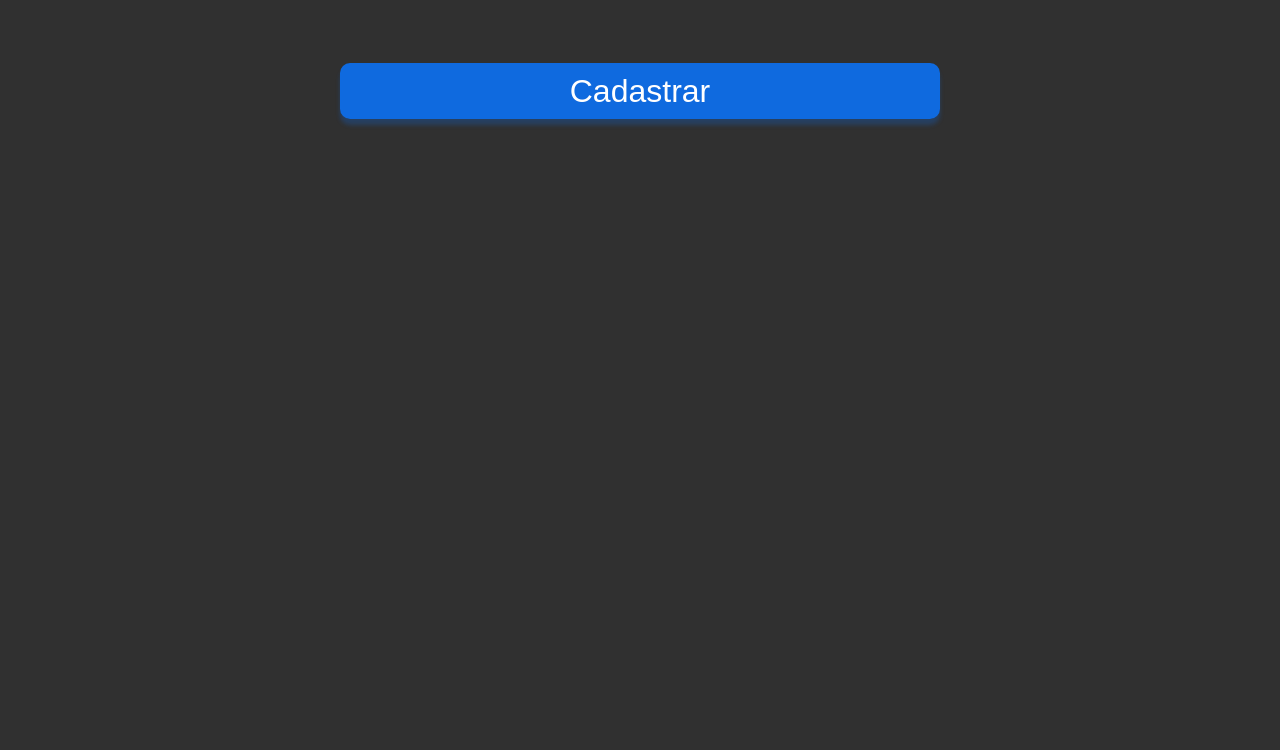
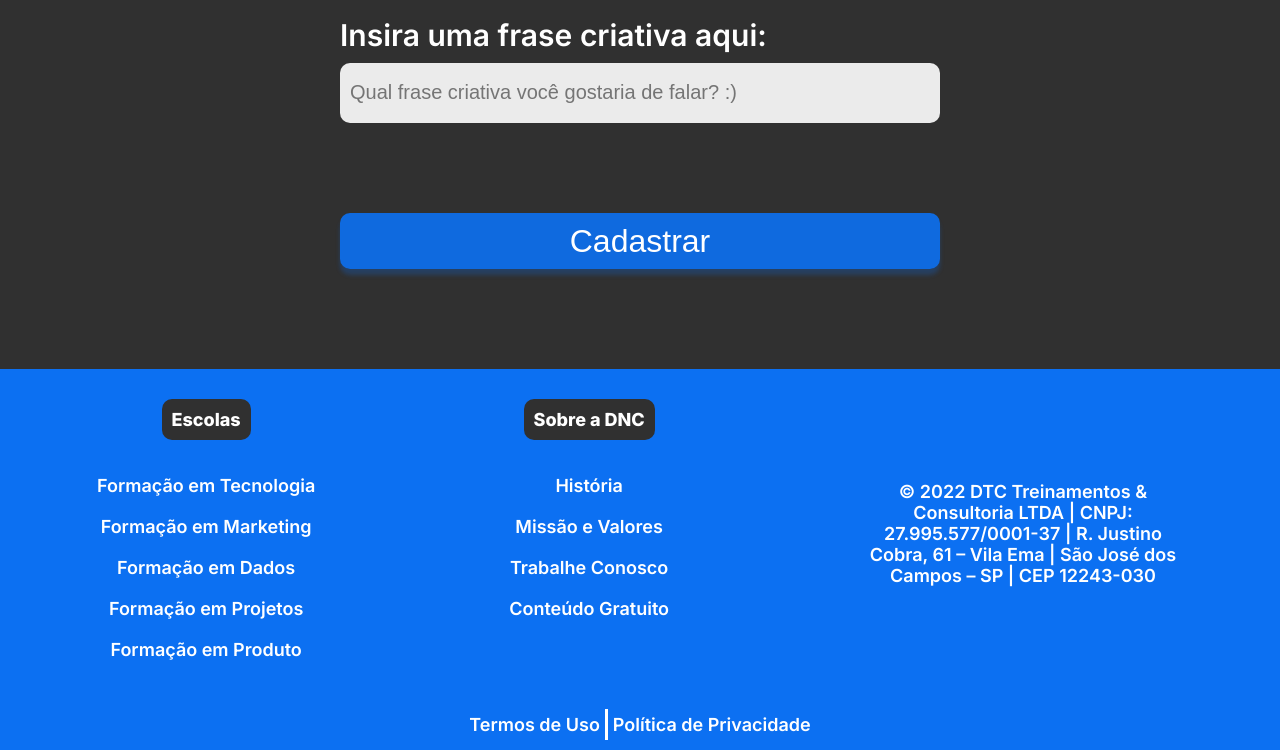
Before and after one commit to PablohMiranda/Bootcamp-dnc, a plain HTML site: page index.html in a window 1280 px wide. Shown: the part 1468-2218 px from the top of the page. Before the commit the page ends 1687 px from the top, so only its background shows below. Drawn offline with Linux system fonts and the light colour scheme.

Commit message:
Adicionando media query para mobile

```diff
--- a/index.html
+++ b/index.html
@@ -72,5 +72,58 @@
 
         </form>
     </section>
+
+    <footer>
+        <div class="linha1">
+            <nav>
+                <h5>Escolas</h5>
+                <ul>
+                    <li>
+                        <a href="">Formação em Tecnologia</a>
+                    </li>
+                    <li>
+                        <a href="">Formação em Marketing</a>
+                    </li>
+                    <li>
+                        <a href="">Formação em Dados</a>
+                    </li>
+                    <li>
+                        <a href="">Formação em Projetos</a>
+                    </li>
+                    <li>
+                        <a href="">Formação em Produto</a>
+                    </li>
+                </ul>
+
+            </nav>
+            <nav>
+                <h5>Sobre a DNC</h5>
+                <ul>
+                    <li>
+                        <a href="">História</a>
+                    </li>
+                    <li>
+                        <a href="">Missão e Valores</a>
+                    </li>
+                    <li>
+                        <a href="">Trabalhe Conosco</a>
+                    </li>
+                    <li>
+                        <a href="">Conteúdo Gratuito</a>
+                    </li>
+                </ul>
+
+            </nav>
+            <div class="endereco">
+                © 2022 DTC Treinamentos & Consultoria LTDA | CNPJ: 27.995.577/0001-37 | R. Justino Cobra, 61 – Vila Ema | São José dos Campos – SP | CEP 12243-030
+            </div>
+        </div>
+        <div class="linha2">
+            <a href="">Termos de Uso</a>
+            <a href="">Política de Privacidade</a>
+        </div>
+
+    </footer>
+
 </body>
 </html>
--- a/style.css
+++ b/style.css
@@ -14,8 +14,8 @@
             margin:0px;
             padding: 0px;
 
-            background: linear-gradient(180deg, rgba(12, 112, 242, 0.5) 19.91%, rgba(12, 112, 242, 0) 24.84%), #303030;
-            background-repeat: no-repeat;
+            background: linear-gradient(180deg, rgba(12, 112, 242, 0.5) 29.92%, rgba(12, 112, 242, 0) 35.84%), #303030;
+            background-repeat: no-repeat;8
 
         }
 
@@ -108,6 +108,7 @@
             font-size: 30px;
             font-weight: 600;
             width: 600px;
+            margin-top: 150px;
         }
 
         .form-group{
@@ -158,3 +159,142 @@
             box-shadow: 0px 6px 4px rgba(12, 112, 242, 0.25);
             cursor: pointer;
         }
+
+        /* Footer */
+
+        footer{
+            width: 100%;
+            background-color: var(--azul-dnc);
+        }
+
+        footer .linha1{
+            display: flex;
+            justify-content: space-around;
+            align-items: center;
+        }
+
+        footer ul{
+            list-style: none;
+            margin: 0px;
+            padding: 0px;
+        }
+
+        footer nav{
+            display: flex;
+            flex-direction: column;
+            align-items: center;
+            height: 330px;
+        }
+
+        footer h5{
+            text-align: center;
+            color: white;
+            font-family: var(--fonte-padrao);
+            font-weight: 800;
+            font-size: 18px;
+            background-color: var(--preto-dnc);
+            border-radius: 10px;
+            padding: 10px 10px 10px 10px;
+            margin-bottom: 15px;
+        }
+
+        footer ul li{
+            text-align: center;
+            color: white;
+            font-family: var(--fonte-padrao);
+            font-weight: 600;
+            font-size: 18px;
+            margin: 20px 0px 20px 0px;
+        }
+
+        footer ul li a:hover{
+            color: var(--cinza-hover);
+        }
+
+        footer ul a{
+            color: white;
+            text-decoration: none;
+        }
+
+        footer .endereco{
+            font-family: var(--fonte-padrao);
+            font-weight: 600;
+            font-size: 18px;
+            color: white;
+            text-align: center;
+            width: 25%;
+        }
+
+        footer .linha2{
+            display: flex;
+            justify-content: center;
+            margin:0px;
+            padding: 10px;
+        }
+
+        footer .linha2 a{
+            font-family: var(--fonte-padrao);
+            font-size: 18px;
+            font-weight: 600;
+            color: white;
+            text-decoration: none;
+            padding: 5px;
+        }
+
+        footer .linha2 a:first-child{
+            border-right: 3px solid white;
+        }
+
+        footer .linha2 a:hover{
+            color: var(--cinza-hover);
+        }
+
+ @media only screen and (max-width: 600px){
+
+    /* Menu */
+
+    #principal{
+        flex-direction: column;
+        height: auto;
+    }
+
+    #menu{
+        flex-direction: column;
+        width: 100%;
+        margin: 0px;
+    }
+
+    #menu a{
+        display: flex;
+        align-items: center;
+        height: 50px;
+    }
+
+    #principal button{
+        width: 100%;
+        margin: 0px;
+    }
+
+    /* Section */
+
+    section h1{
+        font-size: 38px;
+    }
+
+    section h2{
+        font-size: 28px;
+        padding-right: 15px;
+        padding-left: 15px;
+    }
+
+    form{
+        width: 95%;
+        font-size: 20px;
+        margin-top: 5px;
+    }
+
+    .checkbox-itens label{
+        font-size: 14px;
+    }
+
+        }
```
